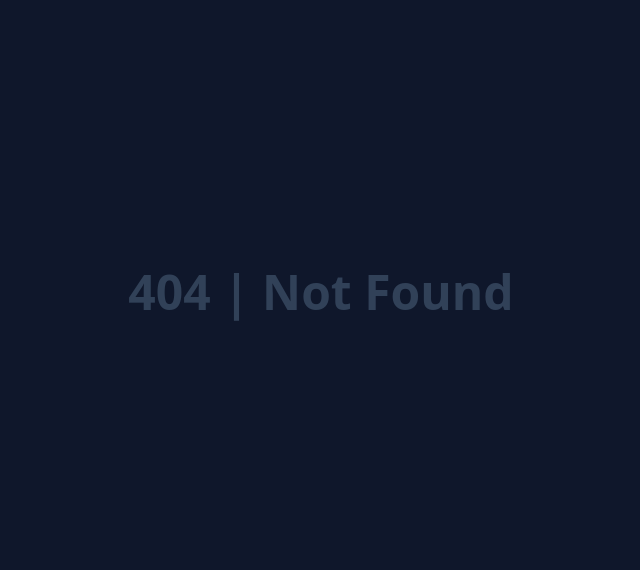
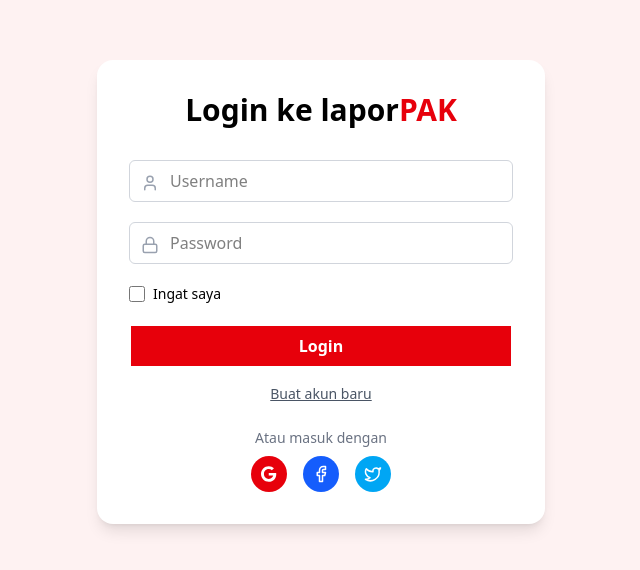
Before and after one commit to MBenedictt/lapor-pak-website, a React (Vite) app: page /login in a window 1280 px wide. Before the commit this address had no page. Shown: the part 108-678 px from the top of the page, without its empty margins (319-959 px from the left). Built offline with nearby package versions, Linux system fonts and the light colour scheme.

Commit message:
feat: add login page and update navigation links

```diff
--- a/src/components/Navbar.jsx
+++ b/src/components/Navbar.jsx
@@ -104,7 +104,7 @@ const Navbar = () => {
                         <li className="font-medium text-2xl py-4">
                             <Link to="/create" className="relative group flex w-fit">
                                 <span className="group-hover:after:w-full after:w-0 after:h-0.5 after:bg-black after:absolute after:bottom-0 after:left-0 after:transition-all after:duration-300">
-                                    Buat Laporan
+                                    Lapor
                                 </span>
                             </Link>
                         </li>
--- a/src/main.jsx
+++ b/src/main.jsx
@@ -12,6 +12,7 @@ import HomePage from './pages/HomePage';
 import ReportPage from './pages/ReportPage';
 import DetailPage from './pages/DetailPage';
 import CreatePage from './pages/CreatePage';
+import LoginPage from './pages/LoginPage';
 
 const router = createBrowserRouter([
   {
@@ -35,6 +36,10 @@ const router = createBrowserRouter([
         path: "create",
         element: <CreatePage />,
       },
+      {
+        path: "login",
+        element: <LoginPage />,
+      },
     ]
   },
 ]);
--- a/src/pages/HomePage.jsx
+++ b/src/pages/HomePage.jsx
@@ -152,9 +152,9 @@ const HomePage = () => {
                         <h2 className="text-2xl font-semibold mb-5 max-sm:text-center" data-aos="fade-up" data-aos-once="true">Punya Keluhan atau Masukan?</h2>
 
                         <div className="flex max-md:flex-col gap-4 max-sm:justify-center w-full" data-aos="fade-up" data-aos-once="true">
-                            <Link to="/">
+                            <Link to="/login">
                                 <button className="cursor-pointer px-6 py-3 border-2 border-red-600 text-red-600 font-semibold rounded-none hover:bg-red-600 hover:text-white transition max-md:w-full">
-                                    Registrasi akun
+                                    Masuk ke akunmu
                                 </button>
                             </Link>
                             <Link to="/create">
--- /dev/null
+++ b/src/pages/LoginPage.jsx
@@ -0,0 +1,92 @@
+import { useState } from "react";
+import { useNavigate } from "react-router-dom";
+import { User, Lock, Facebook, Twitter } from "lucide-react";
+import { FontAwesomeIcon } from "@fortawesome/react-fontawesome";
+import { faGoogle } from "@fortawesome/free-brands-svg-icons";
+
+const LoginPage = () => {
+    const [email, setEmail] = useState("");
+    const [password, setPassword] = useState("");
+    const [error, setError] = useState("");
+    const navigate = useNavigate();
+
+    const handleSubmit = (e) => {
+        e.preventDefault();
+        if (!email || !password) {
+            setError("Please enter email and password.");
+            return;
+        }
+        setError("");
+        // Navigate to homepage
+        navigate("/");
+    };
+
+    return (
+        <div className="min-h-screen flex items-center justify-center bg-red-50 px-4">
+            <div className="bg-white p-8 rounded-2xl shadow-lg w-full max-w-md">
+                <h2 className="text-3xl font-bold text-center mb-8">Login ke lapor<span className="text-red-600 font-bold">PAK</span></h2>
+
+                <form onSubmit={handleSubmit} className="space-y-5">
+                    <div className="relative">
+                        <User className="absolute left-3 top-3.5 text-gray-400" size={18} />
+                        <input
+                            type="text"
+                            placeholder="Username"
+                            value={email}
+                            onChange={(e) => setEmail(e.target.value)}
+                            className="w-full pl-10 pr-4 py-2 border border-gray-300 rounded-md focus:outline-none focus:ring-2 focus:ring-blue-500"
+                        />
+                    </div>
+
+                    <div className="relative">
+                        <Lock className="absolute left-3 top-3.5 text-gray-400" size={18} />
+                        <input
+                            type="password"
+                            placeholder="Password"
+                            value={password}
+                            onChange={(e) => setPassword(e.target.value)}
+                            className="w-full pl-10 pr-4 py-2 border border-gray-300 rounded-md focus:outline-none focus:ring-2 focus:ring-blue-500"
+                        />
+                    </div>
+
+                    <div className="flex items-center space-x-2 text-sm">
+                        <input type="checkbox" id="remember" className="w-4 h-4" />
+                        <label htmlFor="remember">Ingat saya</label>
+                    </div>
+
+                    {error && <p className="text-red-500 text-sm">{error}</p>}
+
+                    <button
+                        type="submit"
+                        className="cursor-pointer px-6 py-2 border-2 bg-red-600 text-white font-semibold rounded-none hover:bg-red-700 transition w-full"
+                    >
+                        Login
+                    </button>
+                </form>
+
+                <div className="mt-4 text-center text-sm">
+                    <a href="#" className="text-gray-600 underline">
+                        Buat akun baru
+                    </a>
+                </div>
+
+                <div className="mt-6 text-center">
+                    <p className="text-sm text-gray-500 mb-2">Atau masuk dengan</p>
+                    <div className="flex justify-center gap-4">
+                        <button className="bg-red-600 hover:bg-red-700 text-white p-2 w-9 h-9 rounded-full cursor-pointer flex items-center justify-center">
+                            <FontAwesomeIcon icon={faGoogle} />
+                        </button>
+                        <button className="bg-blue-600 hover:bg-blue-700 text-white p-2 w-9 h-9 rounded-full cursor-pointer flex items-center justify-center">
+                            <Facebook size={18} />
+                        </button>
+                        <button className="bg-sky-500 hover:bg-sky-600 text-white p-2 w-9 h-9 rounded-full cursor-pointer flex items-center justify-center">
+                            <Twitter size={18} />
+                        </button>
+                    </div>
+                </div>
+            </div>
+        </div>
+    );
+};
+
+export default LoginPage;
```
